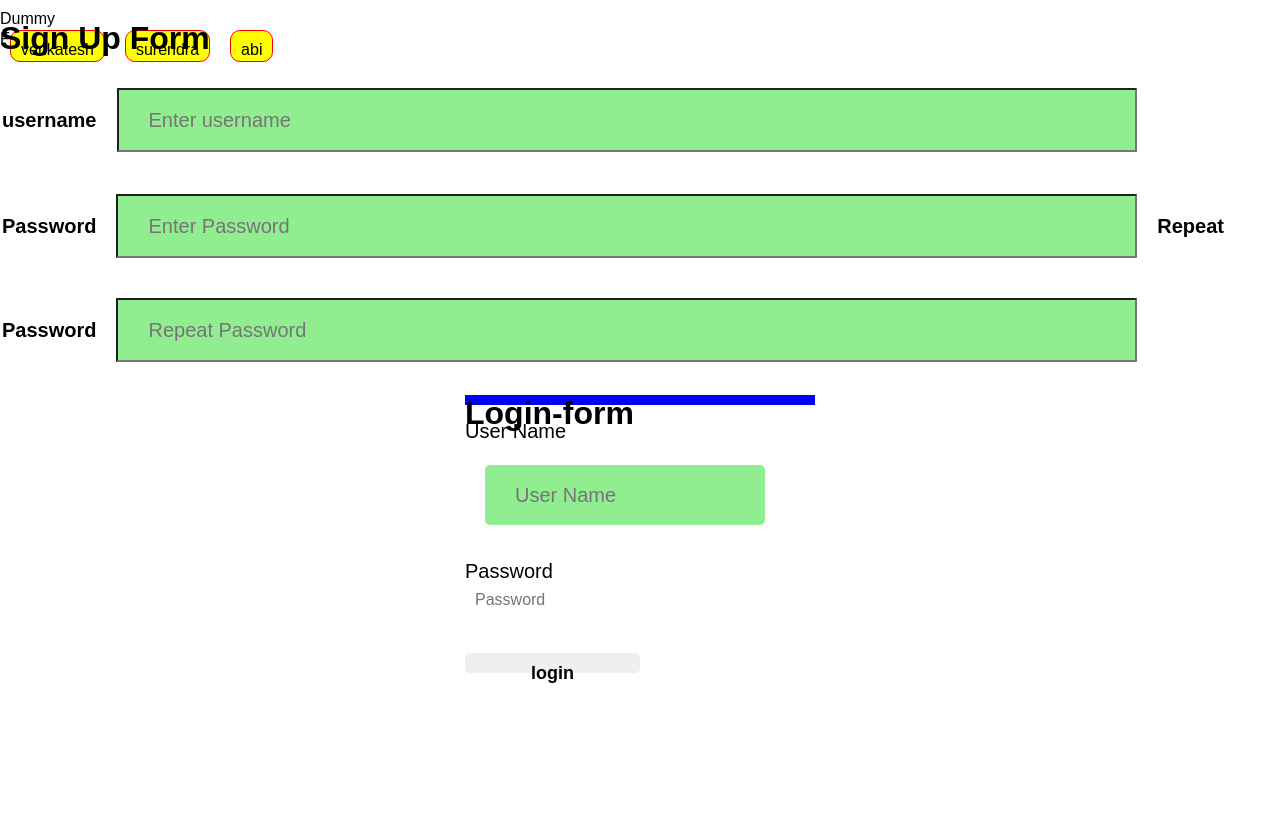
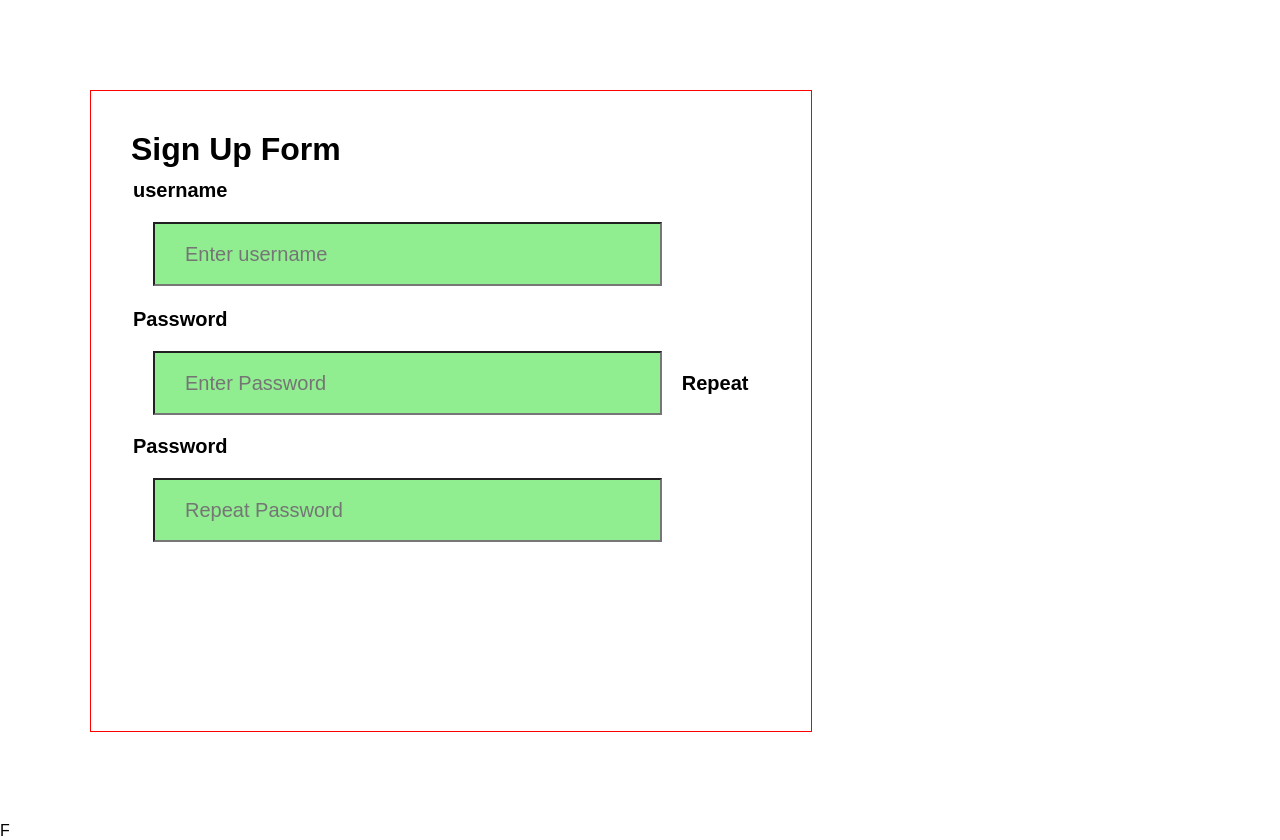
Before and after one commit to venkatesh2001A/react-q6trt7, a React (Create React App) app: page / in a window 1280 px wide. Before the commit the page ends 800 px from the top, so only its background shows below. Built offline with nearby package versions, Linux system fonts and the light colour scheme.

Commit message:
2 files modified

```diff
--- a/src/App.js
+++ b/src/App.js
@@ -7,8 +7,8 @@ import Signup from './pages/signup';
 export default function App() {
   return (
     <div>
-      <Login />
-      <Dummy />
+      {/* <Login />
+      <Dummy /> */}
 
       <Signup />
     </div>
--- a/src/css/signup.css
+++ b/src/css/signup.css
@@ -7,7 +7,7 @@ body {
   height: 10px;
 }
 
-.formbody Container {
+.formContainer {
   border: 1px solid red;
   height: 70vh;
   padding: 40px;
```
